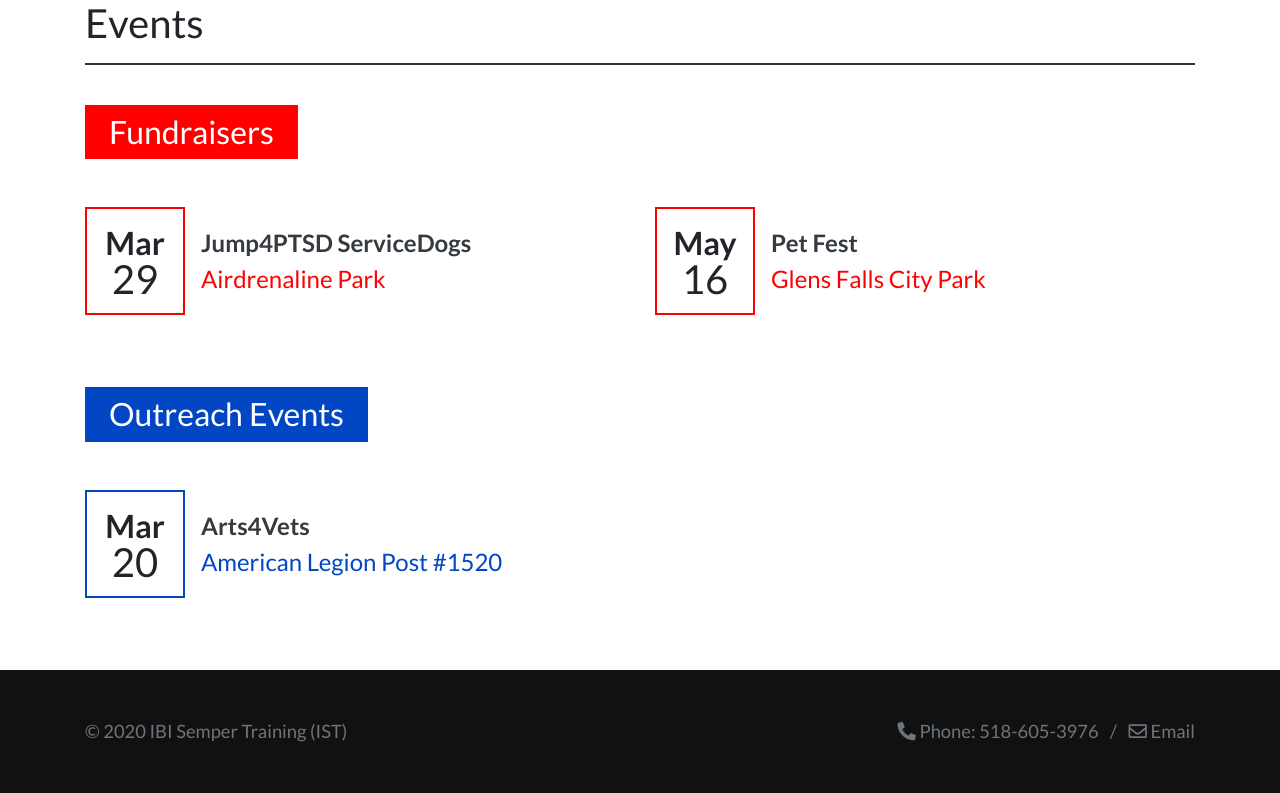
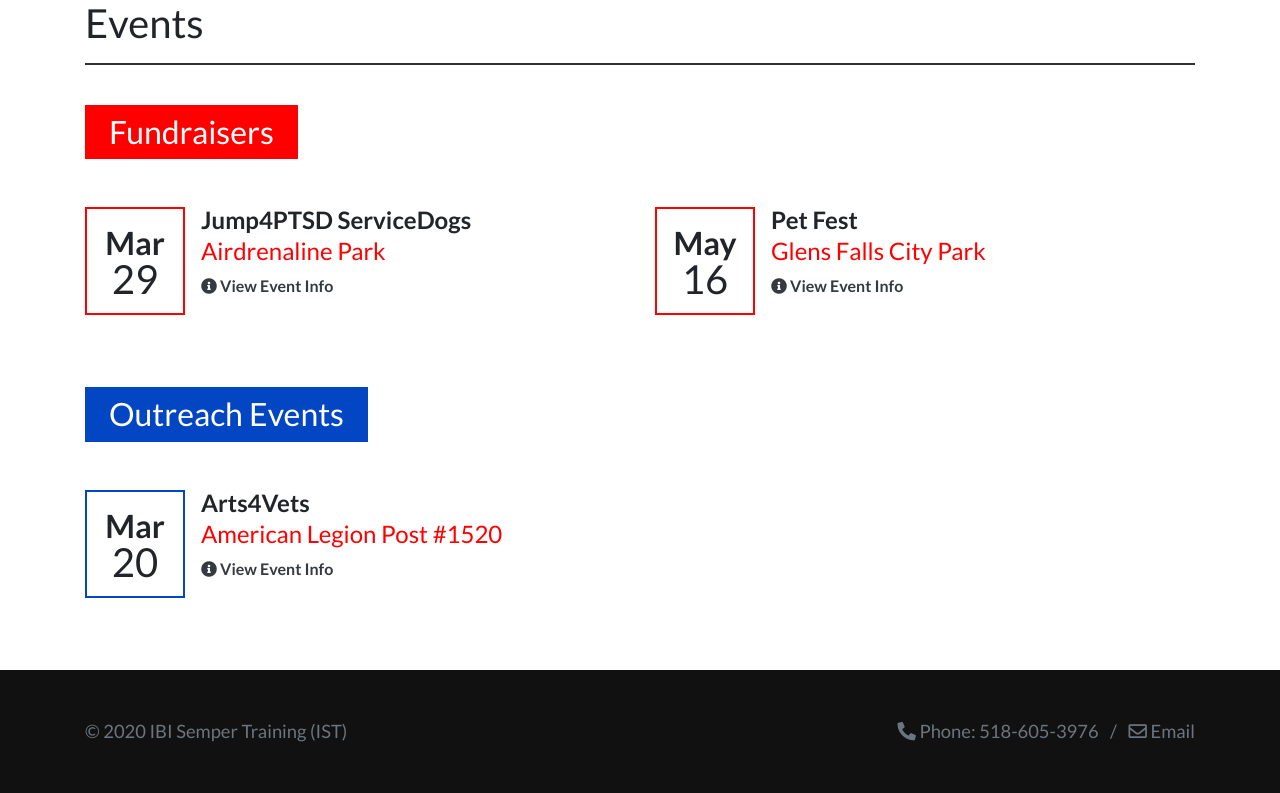
Before and after one commit to chrisdav6/ibiSemperTraining, a PHP site: page /events.php in a window 1280 px wide. Shown: the part 161-954 px from the top of the page. Run offline with PHP 8.4, Linux system fonts and the light colour scheme; some libraries are stand-ins or nearby versions.

Commit message:
Changed link styling, added additional link for event info

```diff
--- a/events.php
+++ b/events.php
@@ -40,22 +40,15 @@
       <h2>Fundraisers</h2>
 
       <div class="row">
-        <!-- <div class="col-md-6">
-          <div class="event">
-            <div class="date red">Feb<span>28</span></div>
-            <div class="text">
-              <a class="text-dark event-link" href="./public/pdf/triviaNightFeb282020.pdf" target="_blank">Trivia Night</a>
-              <a class="red" href="https://goo.gl/maps/tK4uHfRwboRJZceq7" target="_blank">Katie O'Byrnes Restaurant</a>
-            </div>
-          </div>
-        </div> -->
 
         <div class="col-md-6">
           <div class="event">
             <div class="date red">Mar<span>29</span></div>
             <div class="text">
-              <a class="text-dark event-link" href="./public/pdf/AAPMar292020.pdf" target="_blank">Jump4PTSD ServiceDogs</a>
-              <a class="red" href="https://g.page/Airdrenaline?share" target="_blank">Airdrenaline Park</a></div>
+              <p class="eventTitle">Jump4PTSD ServiceDogs</p>
+              <a class="red" href="https://g.page/Airdrenaline?share" target="_blank">Airdrenaline Park</a>
+              <a class="text-dark event-link" href="./public/pdf/AAPMar292020.pdf" target="_blank"><i class="fas fa-info-circle"></i> View Event Info</a>
+            </div>
           </div>
         </div>
 
@@ -63,32 +56,30 @@
           <div class="event">
             <div class="date red">May<span>16</span></div>
             <div class="text">
-              <a class="text-dark event-link" href="https://www.glensfalls.com/event/pet-fest-118896" target="_blank">Pet Fest</a>
-              <a class="red" href="https://goo.gl/maps/D34P5XwqwpardCDs9" target="_blank">Glens Falls City Park</a></div>
+              <p class="eventTitle">Pet Fest</p>
+              <a class="red" href="https://goo.gl/maps/D34P5XwqwpardCDs9" target="_blank">Glens Falls City Park</a>
+              <a class="text-dark event-link" href="https://www.glensfalls.com/event/pet-fest-118896" target="_blank"><i class="fas fa-info-circle"></i> View Event Info</a>
+            </div>
           </div>
         </div>
+
       </div><!-- /row -->
 
       <h2>Outreach Events</h2>
 
       <div class="row">
-        <!-- <div class="col-md-6">
-          <div class="event">
-            <div class="date blue">Feb<span>25</span></div>
-            <div class="text">
-              <a class="text-dark event-link" href="#" target="_blank">Battlefield 2 Boardroom</a>
-              <a class="blue" href="https://goo.gl/maps/fjPhbndtjDVM8kXy5" target="_blank">Tully Rinckey PLLC</a></div>
-          </div>
-        </div> -->
 
         <div class="col-md-6">
           <div class="event">
             <div class="date blue">Mar<span>20</span></div>
             <div class="text">
-              <a class="text-dark event-link" href="#" target="_blank">Arts4Vets</a>
-              <a class="blue" href="https://goo.gl/maps/Vh8PhSmSDs6GCRfw9" target="_blank">American Legion Post #1520</a></div>
+              <p class="eventTitle">Arts4Vets</p>
+              <a class="red" href="https://goo.gl/maps/Vh8PhSmSDs6GCRfw9" target="_blank">American Legion Post #1520</a>
+              <a class="text-dark event-link" href="http://www.zalogapost1520.org/index.php?id=72" target="_blank"><i class="fas fa-info-circle"></i> View Event Info</a>
+            </div>
           </div>
         </div>
+
       </div><!-- /row -->
 
     </div>
--- a/public/scss/partials/events/_events.scss
+++ b/public/scss/partials/events/_events.scss
@@ -14,7 +14,7 @@
 
   .event {
     display: flex;
-    align-items: center;
+    align-items: flex-start;
     margin-bottom: 1.5em;
 
     .date {
@@ -49,11 +49,20 @@
       flex-direction: column;
       font-weight: bold;
 
+      .eventTitle {
+        font-size: 1.5rem;
+        margin-bottom: 0;
+        margin-top: -5px;
+      }
+
       .event-link {
         font-weight: bold;
+        font-size: 1rem;
       }
 
       a {
+        margin-top: -5px;
+        margin-bottom: 10px;
         font-weight: normal;
         text-decoration: none;
 
```
Also changed, not shown: public/css/style.css.
